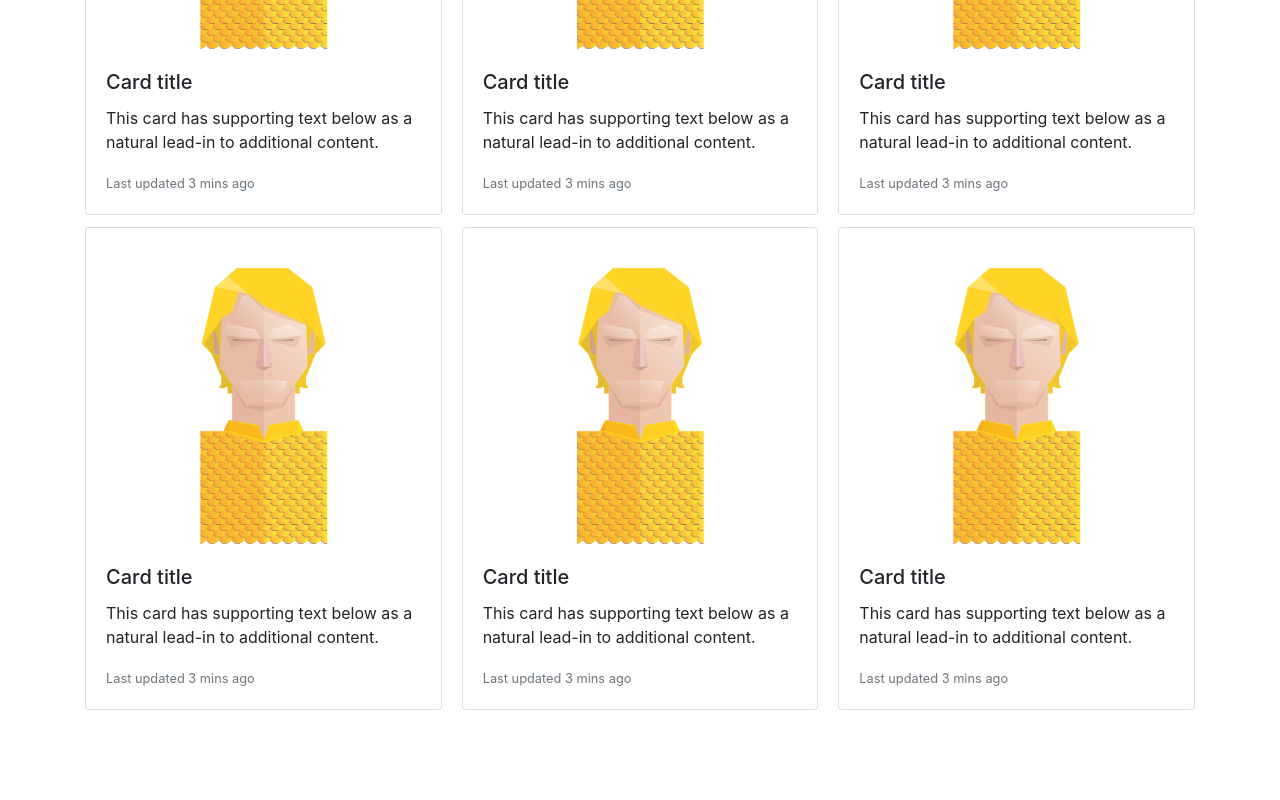
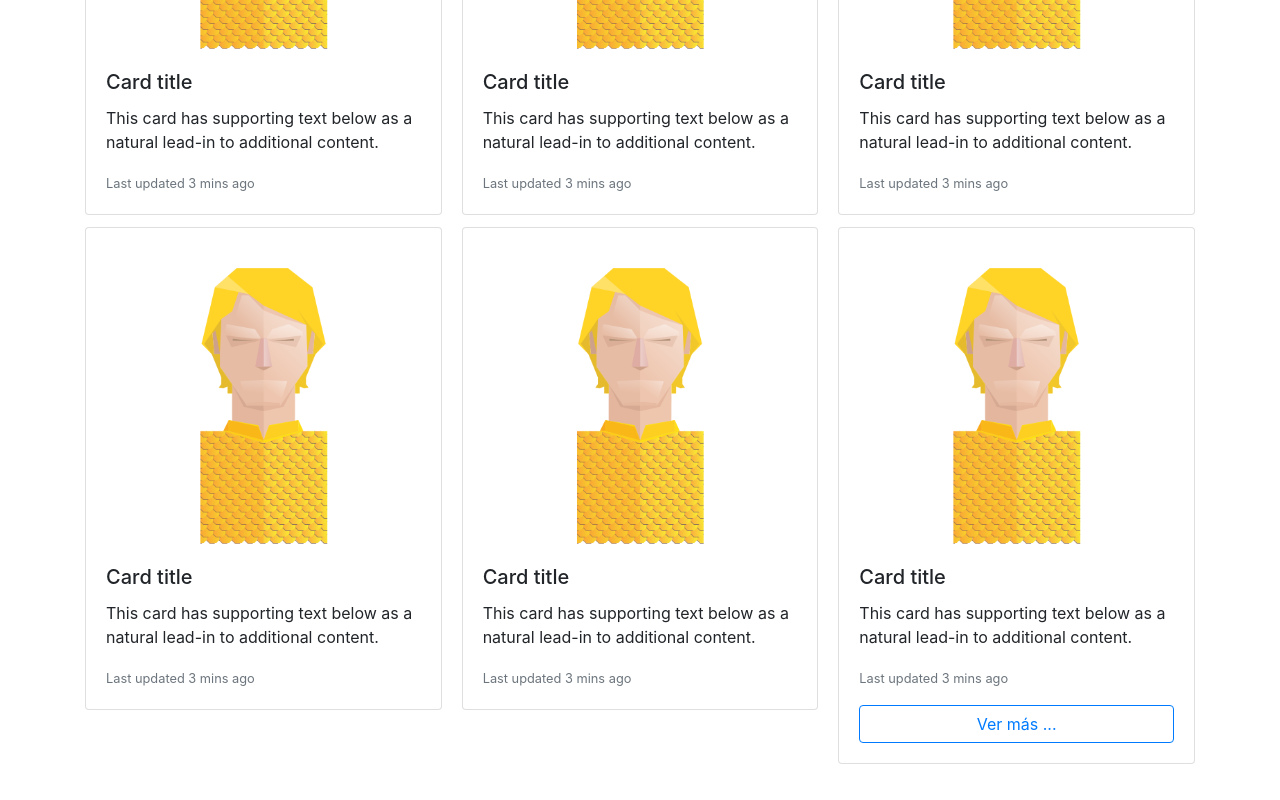
Before and after one commit to Alonsogcl/02-spa, an Angular app: page /heroes in a window 1280 px wide. Shown: the part 426-1226 px from the top of the page. Before the commit the page ends 1148 px from the top, so only its background shows below. Built offline with nearby package versions, Linux system fonts and the light colour scheme.

Commit message:
boton ver agregado

```diff
--- a/src/app/components/heroes/heroes.component.html
+++ b/src/app/components/heroes/heroes.component.html
@@ -52,6 +52,7 @@
             <h5 class="card-title">Card title</h5>
             <p class="card-text">This card has supporting text below as a natural lead-in to additional content.</p>
             <p class="card-text"><small class="text-muted">Last updated 3 mins ago</small></p>
+
+            <button type="button" class="btn btn-outline-primary btn-block">Ver más ...</button>
         </div>
     </div>
-</div>
--- a/src/styles.css
+++ b/src/styles.css
@@ -4,7 +4,9 @@
         margin-top: 20px;
     }
 
-
+    body {
+        padding-bottom: 50px;
+    }
     /* Animaciones */
 
     .animated {
```
Lines whose indentation alone changed are shown as unchanged.
